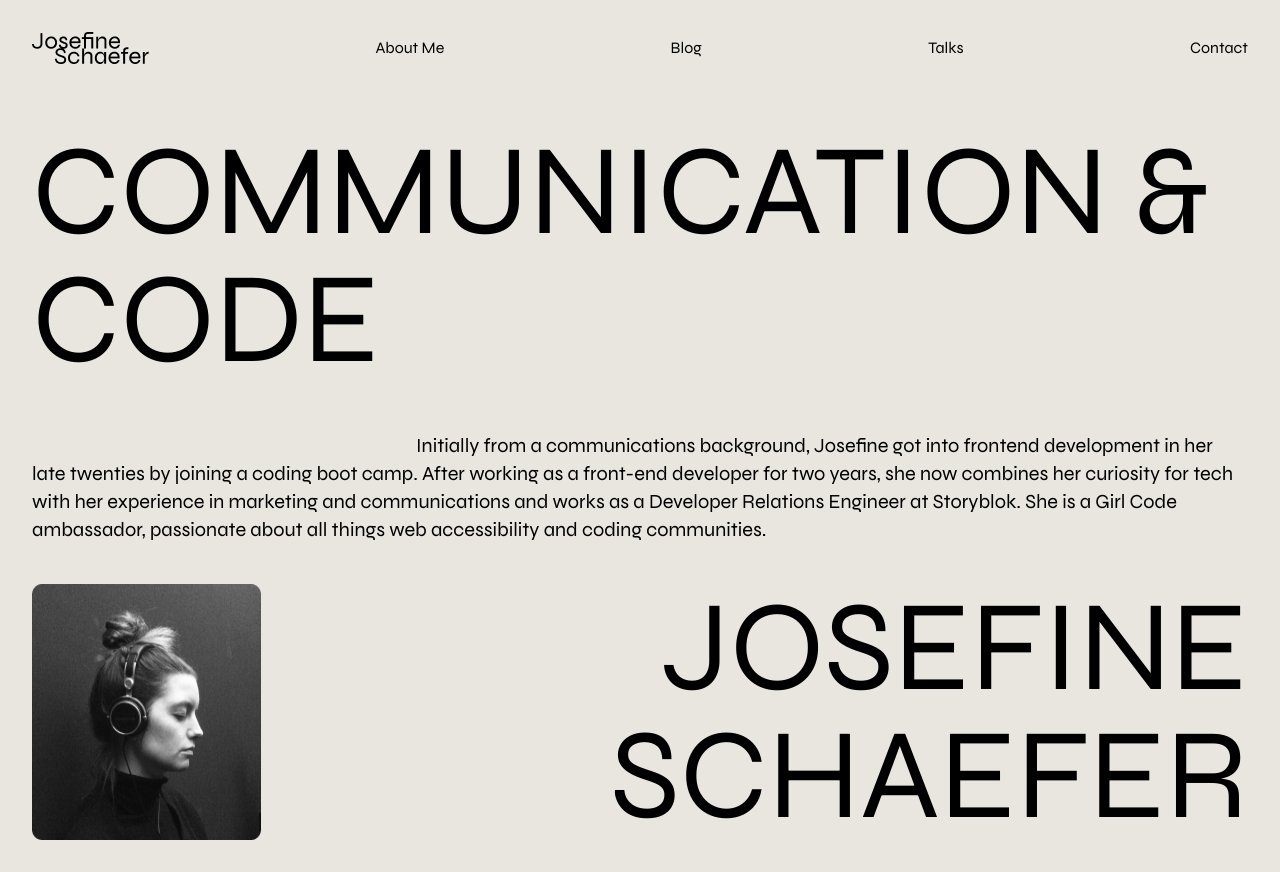
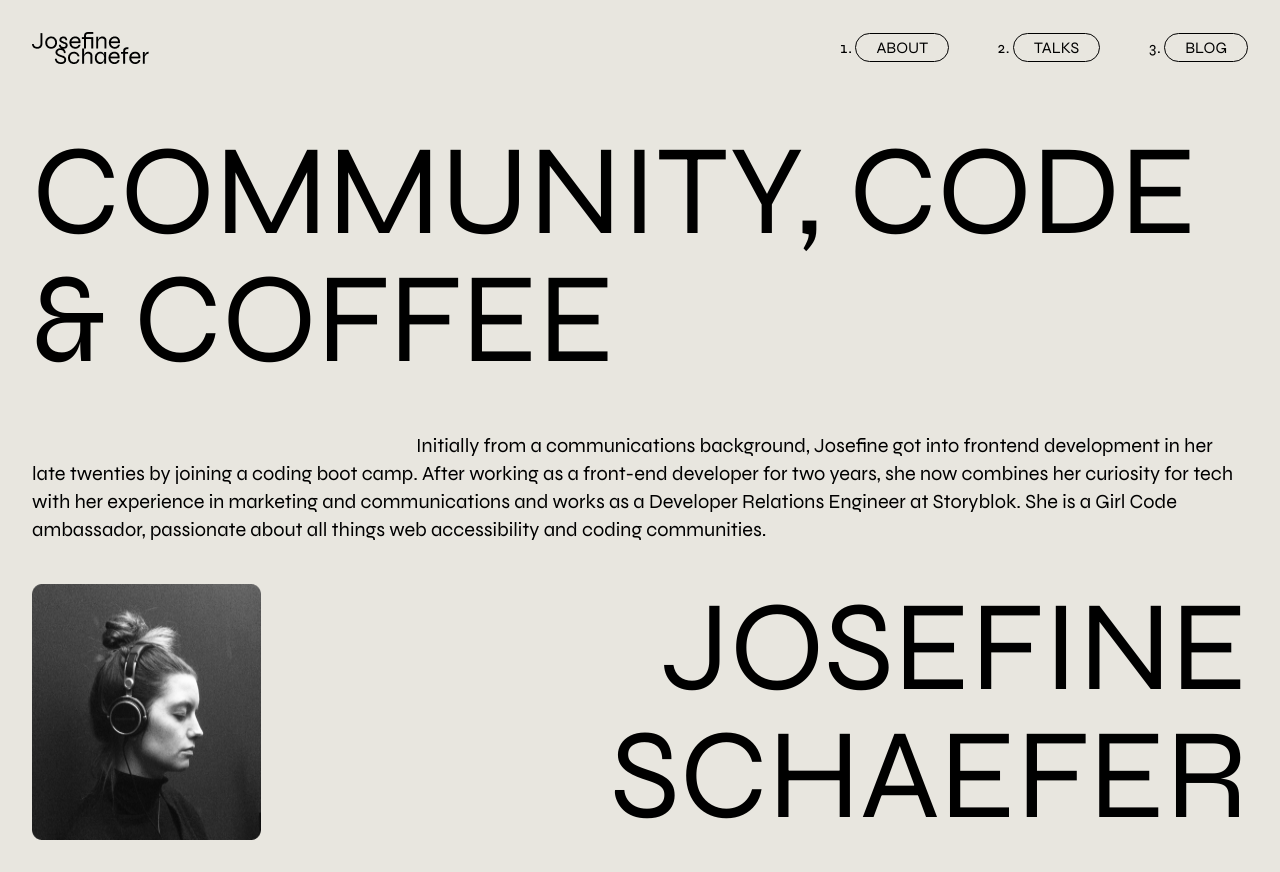
Before and after one commit to josefineschaefer/portfolio-v2, a SvelteKit app: page / in a window 1280 px wide. Built offline with nearby package versions, Linux system fonts and the light colour scheme.

Commit message:
Navbar styling

```diff
--- a/src/routes/+page.svelte
+++ b/src/routes/+page.svelte
@@ -4,15 +4,18 @@
 			<a href="/">
 				<img src={'/Logo.png'} alt="Josefine Schaefer Logo" />
 			</a>
-			<ul>About Me</ul>
-			<ul>Blog</ul>
-			<ul>Talks</ul>
-			<ul>Contact</ul>
+			<ol class="flex list-decimal space-x-16 uppercase">
+				<li>
+					<a href="/about">About</a>
+				</li>
+				<li><a href="/talks">Talks</a></li>
+				<li><a href="/blog">Blog</a></li>
+			</ol>
 		</nav>
 	</header>
 	<main class="mt-24">
 		<h2 class="text-6xl md:text-8xl lg:text-9xl text-left uppercase pb-12 break-words">
-			Communication & <br />Code
+			Community, Code & Coffee
 		</h2>
 		<p class="pb-10 text-xl indent-96">
 			Initially from a communications background, Josefine got into frontend development in her late
@@ -34,3 +37,9 @@
 		</section>
 	</main>
 </body>
+
+<style lang="postcss">
+	li a {
+		@apply border-solid border rounded-full py-1 px-5 hover:text-egg-shell hover:bg-gray-dark;
+	}
+</style>
--- a/tailwind.config.cjs
+++ b/tailwind.config.cjs
@@ -6,7 +6,9 @@ module.exports = {
 			sansSerif: ['Syne', 'sans-serif']
 		},
 		colors: {
-			'gray-light': '#f0f1ee'
+			'gray-light': '#f0f1ee',
+			'gray-dark': '#635150',
+			'egg-shell': '#f2ebeb'
 		},
 		extend: {}
 	},
```
